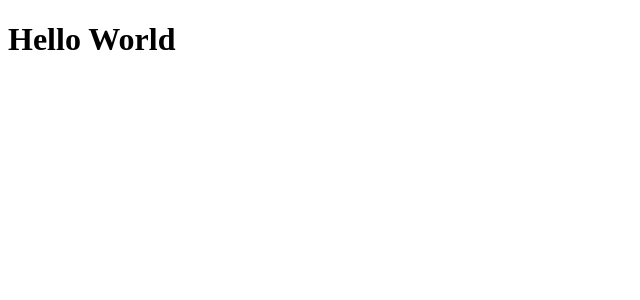
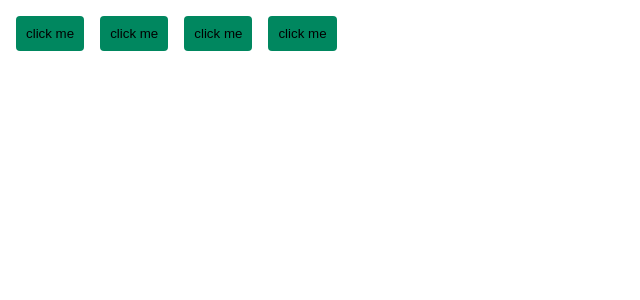
Before and after one commit to Hugovarellaa/Ignite-lab, a React (Vite) app in the folder ignite-timer/: page / in a window 1280 px wide. Shown: the top 300 px of the page, without its empty margins (0-640 px from the left). Built offline with nearby package versions, Linux system fonts and the light colour scheme.

Commit message:
Styled-components + cores globais

```diff
--- a/ignite-timer/package.json
+++ b/ignite-timer/package.json
@@ -10,11 +10,13 @@
   },
   "dependencies": {
     "react": "^18.2.0",
-    "react-dom": "^18.2.0"
+    "react-dom": "^18.2.0",
+    "styled-components": "^5.3.5"
   },
   "devDependencies": {
     "@types/react": "^18.0.15",
     "@types/react-dom": "^18.0.6",
+    "@types/styled-components": "^5.1.25",
     "@vitejs/plugin-react": "^2.0.0",
     "typescript": "^4.6.4",
     "vite": "^3.0.0"
--- a/ignite-timer/src/App.tsx
+++ b/ignite-timer/src/App.tsx
@@ -1,7 +1,14 @@
+import { ThemeProvider } from "styled-components";
+import { Button } from "./components/Button";
+import { defaultTheme } from "./styles/theme/default";
+
 export function App() {
   return (
-    <div>
-      <h1>Hello World</h1>
-    </div>
+    <ThemeProvider theme={defaultTheme}>
+      <Button />
+      <Button />
+      <Button />
+      <Button />
+    </ThemeProvider>
   );
 }
--- /dev/null
+++ b/ignite-timer/src/components/Button/index.tsx
@@ -0,0 +1,7 @@
+import { ButtonContainer } from "./styles";
+
+export function Button (){
+  return (
+    <ButtonContainer>click me</ButtonContainer>
+  )
+}
--- /dev/null
+++ b/ignite-timer/src/components/Button/styles.ts
@@ -0,0 +1,9 @@
+import styled from "styled-components";
+
+export const ButtonContainer = styled.button`
+  background-color: ${({ theme }) => theme.colors["green-500"]};
+  border: 0;
+  border-radius: 4px;
+  padding: 10px;
+  margin: 8px;
+`;
--- /dev/null
+++ b/ignite-timer/src/styles/theme/default.ts
@@ -0,0 +1,23 @@
+export const defaultTheme = {
+  colors: {
+    white: "#FFF",
+
+    "gray-100": "#E1E1E6",
+    "gray-300": "#C4C4CC",
+    "gray-400": "#8D8D99",
+    "gray-500": "#7C7C8A",
+    "gray-600": "#323238",
+    "gray-700": "#29292E",
+    "gray-800": "#202024",
+    "gray-900": "#121214",
+
+    "green-300": "#00B37E",
+    "green-500": "#00875F",
+    "green-700": "#015F43",
+
+    "red-500": "#AB222E",
+    "red-700": "#7A1921",
+
+    "yellow-500": "#FBA94C",
+  },
+};
```
Also changed, not shown: 1 other file (tests, documents, lock files or other folders).
